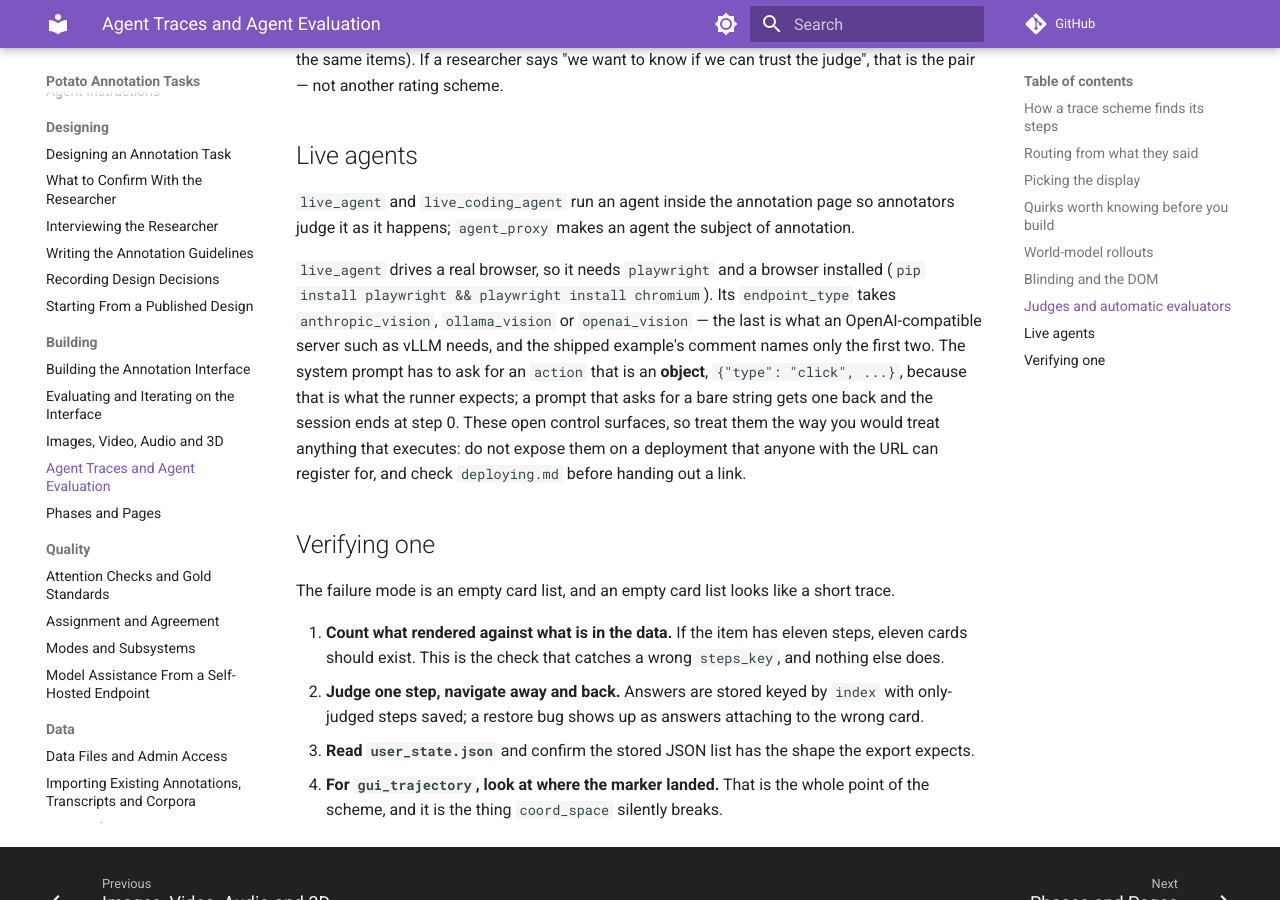
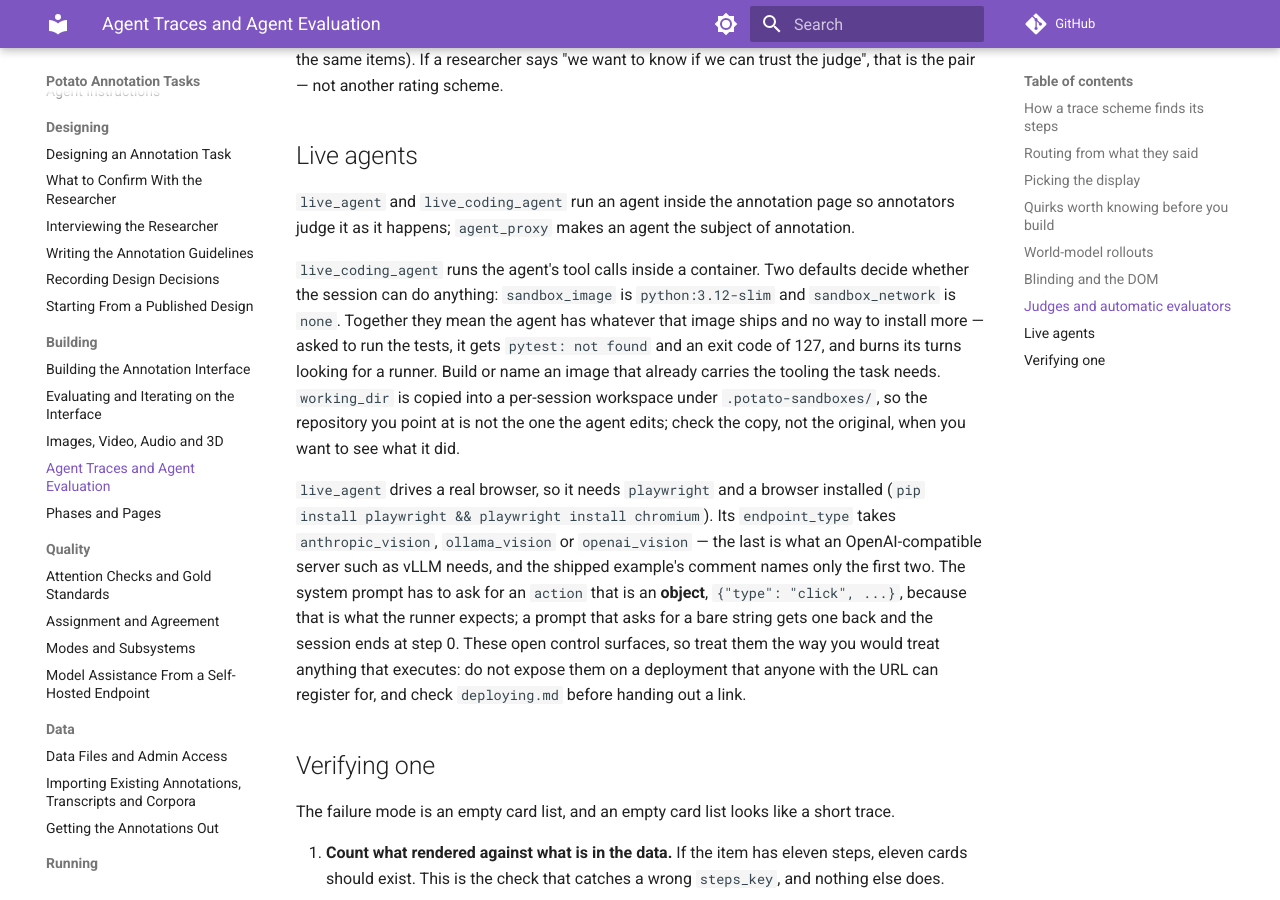
Before and after one commit to davidjurgens/potato-skill, an MkDocs documentation site: the page built from docs/agent-traces.md, in a window 1280 px wide and 900 px high, scrolled down 6413 px. Built offline with MkDocs 1.6.1 and Material for MkDocs 9.7.7, drawn with Linux system fonts in a browser that asks for light colours; comment, search, counter and statistics services are not loaded.

Commit message:
docs: what a sandboxed coding agent can actually reach, and where its edits land
`live_coding_agent` runs its tool calls in a container, and two defaults decide
whether a session can do anything at all: the image is `python:3.12-slim` and
the network is `none`. Each is the right default on its own — a bare image and
no egress — and together they mean an agent asked to run the tests gets
`pytest: not found`, an exit code of 127, and no way to install a runner. Name
an image that already carries the tooling the task needs.

Also worth knowing before going looking for the agent's work: `working_dir` is
copied into a per-session workspace under `.potato-sandboxes/`, so the
repository you point at is not the one being edited. Check the copy.

Both driven this round against a repo with a planted bug.

Co-Authored-By: Claude Opus 5 (1M context) <noreply@anthropic.com>
Claude-Session: https://claude.ai/code/session_01PJAwjvg871XGFuA8khHbjC

```diff
--- a/docs/agent-traces.md
+++ b/docs/agent-traces.md
@@ -259,6 +259,16 @@ rating scheme.
 annotators judge it as it happens; `agent_proxy` makes an agent the subject of
 annotation.
 
+`live_coding_agent` runs the agent's tool calls inside a container. Two defaults
+decide whether the session can do anything: `sandbox_image` is `python:3.12-slim`
+and `sandbox_network` is `none`. Together they mean the agent has whatever that
+image ships and no way to install more — asked to run the tests, it gets
+`pytest: not found` and an exit code of 127, and burns its turns looking for a
+runner. Build or name an image that already carries the tooling the task needs.
+`working_dir` is copied into a per-session workspace under `.potato-sandboxes/`,
+so the repository you point at is not the one the agent edits; check the copy,
+not the original, when you want to see what it did.
+
 `live_agent` drives a real browser, so it needs `playwright` and a browser
 installed (`pip install playwright && playwright install chromium`). Its
 `endpoint_type` takes `anthropic_vision`, `ollama_vision` or `openai_vision` —
```
Also changed, not shown: skills/potato-tasks/references/agent-traces.md (+10 -0 lines).
